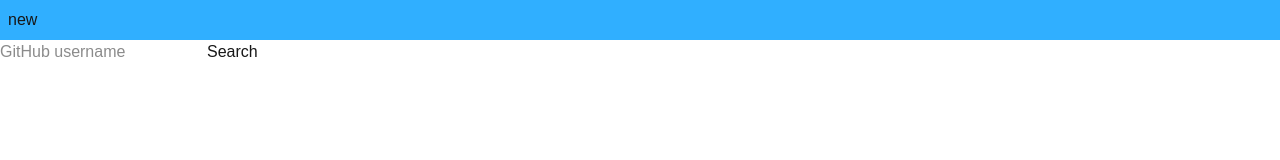
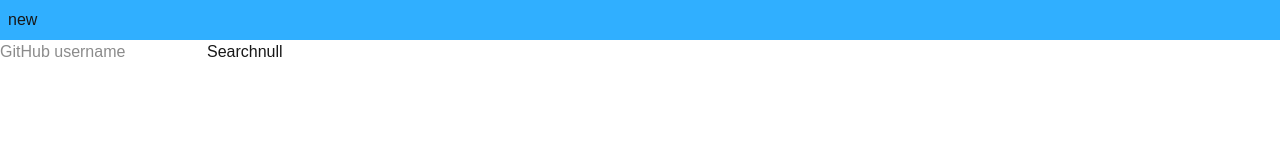
Before and after one commit to Sriram-Nambiar/Nox, a Next.js app: page / in a window 1280 px wide. Shown: the top 160 px of the page. Built offline with nearby package versions, Linux system fonts and the light colour scheme.

Commit message:
Simplify data display in Home component by removing unnecessary preformatted block

```diff
--- a/components/Home.tsx
+++ b/components/Home.tsx
@@ -22,11 +22,9 @@ export default function Home() {
 
       <button onClick={search}>Search</button>
 
-      {data && (
-        <pre>
-          {JSON.stringify(data, null, 2)}
-        </pre>
-      )}
+          {JSON.stringify(data)}
+
+
     </div>
   );
 }
```
